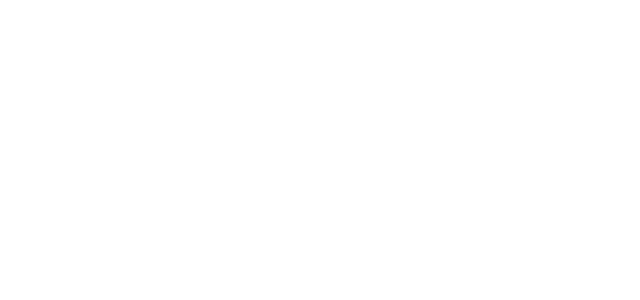
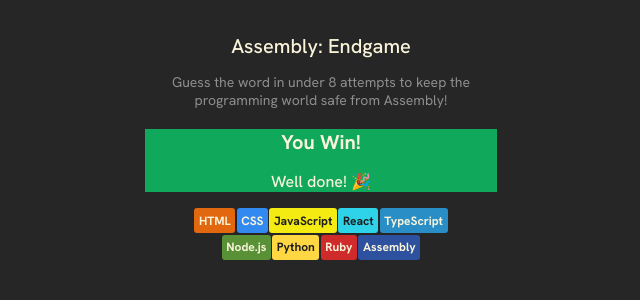
Before and after one commit to kofi-kusi/assembly-endgame, a React (Vite) app: page / in a window 1280 px wide. Shown: the top 300 px of the page, without its empty margins (319-959 px from the left). Built offline with nearby package versions, Linux system fonts and the light colour scheme.

Commit message:
hardcoded the game page content

```diff
--- a/index.html
+++ b/index.html
@@ -1,9 +1,15 @@
-<!doctype html>
+<!DOCTYPE html>
 <html lang="en">
   <head>
     <meta charset="UTF-8" />
     <!-- <link rel="icon" type="image/svg+xml" href="/vite.svg" /> -->
     <meta name="viewport" content="width=device-width, initial-scale=1.0" />
+    <link rel="preconnect" href="https://fonts.googleapis.com" />
+    <link rel="preconnect" href="https://fonts.gstatic.com" crossorigin />
+    <link
+      href="https://fonts.googleapis.com/css2?family=Hanken+Grotesk:ital,wght@0,100..900;1,100..900&display=swap"
+      rel="stylesheet"
+    />
     <title>Assembly Endgame</title>
   </head>
   <body>
--- a/src/App.css
+++ b/src/App.css
@@ -0,0 +1,68 @@
+* {
+    box-sizing: border-box;
+}
+
+body {
+    margin: 0;
+    font-family: "Hanken Grotesk", Arial, sans-serif;
+    background-color: #262626;
+    color: #D9D9D9;
+    padding: 20px;
+    height: 100vh;
+    display: flex;
+    justify-content: center;
+}
+
+header {
+    text-align: center;
+    margin-bottom: 20px;
+    width: 352px;
+}
+
+header h1{
+    color: #F9F4DA;
+    font-weight: 500;
+    font-size: 1.25rem;
+}
+
+header p {
+    color: #8E8E8E;
+    font-size: 0.875rem;
+}
+
+.notice {
+    background-color: #10A95B;
+    text-align: center;
+    padding: 6px auto;
+    color: #F9F4DA;
+    font-weight: 500;
+}
+
+.notice h2 {
+    font-size: 1.25rem;
+    margin: 0;
+}
+
+.elimination {
+    display: flex;
+    align-items: center;
+    justify-content: center;
+
+}
+
+.languages-container {
+    display: flex;
+    flex-wrap: wrap;
+    align-items: center;
+    justify-content: center;
+    max-width: 300px;
+    gap: 1.5px;
+}
+
+.languages-container div {
+    font-size: 0.75rem;
+    font-weight: 700;
+    text-align: center;
+    padding: 4.5px;
+    border-radius: 3px;
+}
--- a/src/App.jsx
+++ b/src/App.jsx
@@ -1,14 +1,30 @@
-
-import './App.css'
+import "./App.css";
+import Header from "./components/Header";
+import Notice from "./components/Notice";
+import { languages } from "./languages";
 
 function App() {
-
-
+  const languagesList = languages.map((language) => {
+    return (
+      <div
+        style={{
+          backgroundColor: language.backgroundColor,
+          color: language.color,
+        }}
+      >
+        {language.name}
+      </div>
+    );
+  });
   return (
     <>
-
+      <Header />
+      <Notice />
+      <section className="elimination">
+        <div className="languages-container">{languagesList}</div>
+      </section>
     </>
-  )
+  );
 }
 
-export default App
+export default App;
--- /dev/null
+++ b/src/components/Header.jsx
@@ -0,0 +1,8 @@
+export default function Header() {
+    return (
+        <header>
+            <h1>Assembly: Endgame</h1>
+            <p>Guess the word in under 8 attempts to keep the programming world safe from Assembly!</p>
+        </header>
+    )
+}
--- /dev/null
+++ b/src/components/Language.jsx
@@ -0,0 +1,6 @@
+
+export default function Language() {
+    return (
+
+    )
+}
--- /dev/null
+++ b/src/components/Notice.jsx
@@ -0,0 +1,10 @@
+export default function Notice() {
+    return (
+        <>
+        <section className="notice">
+            <h2>You Win!</h2>
+            <p>Well done! 🎉</p>
+        </section>
+        </>
+    )
+}
--- /dev/null
+++ b/src/languages.js
@@ -0,0 +1,47 @@
+export const languages = [
+    {
+        name: "HTML",
+        backgroundColor: "#E2680F",
+        color: "#F9F4DA",
+    },
+    {
+        name: "CSS",
+        backgroundColor: "#328AF1",
+        color: "#F9F4DA",
+    },
+    {
+        name: "JavaScript",
+        backgroundColor: "#F4EB13",
+        color: "#1E1E1E",
+    },
+    {
+        name: "React",
+        backgroundColor: "#2ED3E9",
+        color: "#1E1E1E",
+    },
+    {
+        name: "TypeScript",
+        backgroundColor: "#298EC6",
+        color: "#F9F4DA",
+    },
+    {
+        name: "Node.js",
+        backgroundColor: "#599137",
+        color: "#F9F4DA",
+    },
+    {
+        name: "Python",
+        backgroundColor: "#FFD742",
+        color: "#1E1E1E",
+    },
+    {
+        name: "Ruby",
+        backgroundColor: "#D02B2B",
+        color: "#F9F4DA",
+    },
+    {
+        name: "Assembly",
+        backgroundColor: "#2D519F",
+        color: "#F9F4DA",
+    },
+]
```
